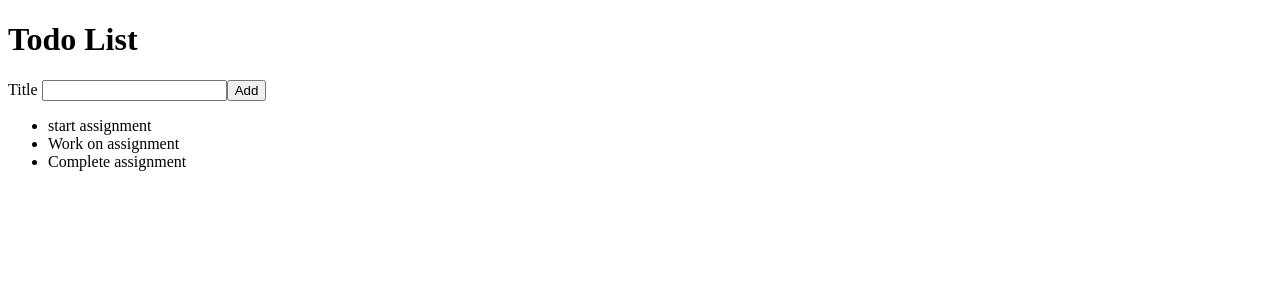
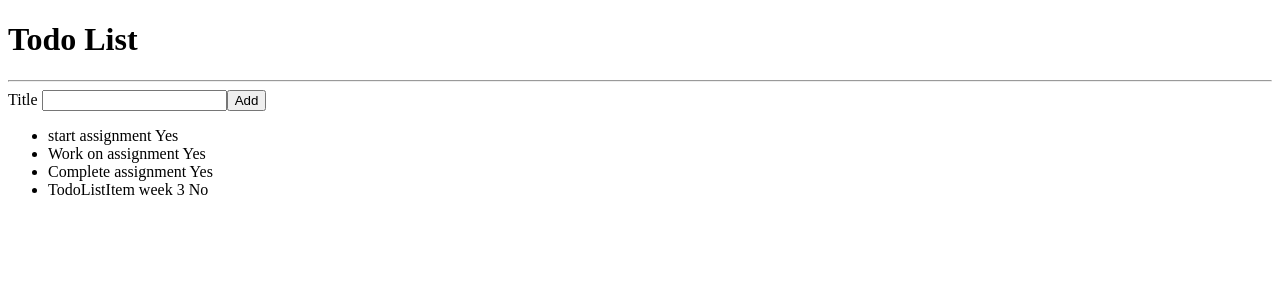
Before and after one commit to up2code3/React-todo, a React (Create React App) app: page / in a window 1280 px wide. Shown: the top 300 px of the page. Built offline with nearby package versions, Linux system fonts and the light colour scheme; the HTML template or start-up script is replaced by a standard one.

Commit message:
props state handler callback event target value title props onAddTodo todoTitle

```diff
--- a/src/AddTodoForm.js
+++ b/src/AddTodoForm.js
@@ -1,10 +1,18 @@
 import React from "react";
 
-function AddTodoForm() {
+function AddTodoForm(props) {
+
+  const handleAddTodo = (event) => {
+    event.preventDefault();
+
+    let todoTitle = event.target.title.value;
+    props.onAddTodo(todoTitle)
+  }
+
   return (
-    <form>
-      <label htmlfor="todoTitle">Title </label>
-      <input type="text" id="todoTitle"></input>
+    <form onSubmit={handleAddTodo}>
+      <label htmlFor="todoTitle"> Title </label>
+      <input type="text" id="todoTitle" name="title"></input>
       <button type="submit"> Add</button>
     </form>
   );
--- a/src/App.js
+++ b/src/App.js
@@ -3,11 +3,19 @@ import AddTodoForm from './AddTodoForm';
 import TodoList from './TodoList'
 
 function App() {
+
+  const [newTodo, setNewTodo] = React.useState('');
+
   return (
     <div>
       <h1>Todo List</h1>
-      <AddTodoForm />
+      <hr/>
+      <AddTodoForm onAddTodo={setNewTodo}/>
+      <p>
+        {newTodo}
+      </p>
       <TodoList />
+
     </div>
   );
 }
--- a/src/TodoList.js
+++ b/src/TodoList.js
@@ -1,18 +1,27 @@
 import React from "react";
+import TodoListItem from "./TodoListItem";
 
 const todoList = [
   {
     id: 0,
     title: "start assignment",
+    complete:"Yes"
   },
   {
     id: 1,
     title: "Work on assignment",
+    complete:"Yes"
   },
   {
     id: 2,
     title: "Complete assignment",
+    complete:"Yes"
   },
+  {
+    id:3,
+    title: "TodoListItem week 3",
+    complete:"No"
+  }
 ];
 
 const TodoList = () => {
@@ -20,9 +29,9 @@ const TodoList = () => {
     <ul>
       {todoList.map(function (item) {
         return (
-          <div>
-            <li key={item.id}>{item.title}</li>
-          </div>
+
+            <TodoListItem  key={item.id} todo={item} complete={item.complete}/>
+
         );
       })}
     </ul>
--- /dev/null
+++ b/src/TodoListItem.js
@@ -0,0 +1,10 @@
+import React from "react";
+
+
+const TodoListItem = (props) => {
+return(
+    <li> {props.todo.title} {props.complete} </li>
+)
+};
+
+export default TodoListItem;
```
